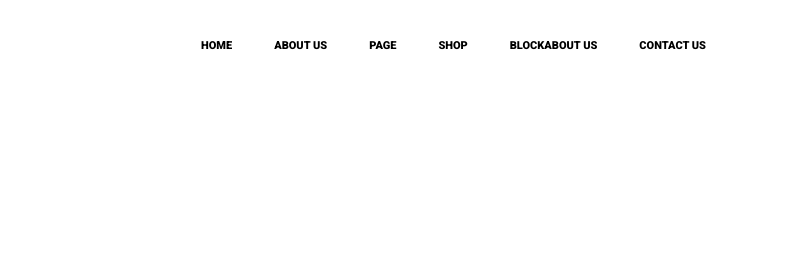
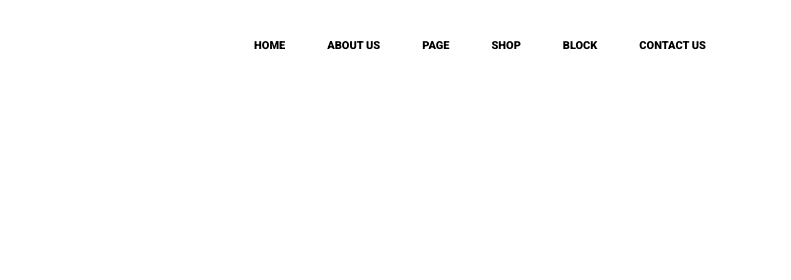
Before and after one commit to Alexlogvin2019/goit-fe-course, a plain HTML site: page html-css/module-04/index.html in a window 1280 px wide. Shown: the top 280 px of the page, 489-1280 px from the left. Drawn offline with nearby package versions, Linux system fonts and the light colour scheme.

Commit message:
mod4ver3

```diff
--- a/html-css/module-04/index.html
+++ b/html-css/module-04/index.html
@@ -21,7 +21,7 @@
             <li>About us</li>
             <li>Page</li>
             <li>Shop</li>
-            <li>BlockAbout us</li>
+            <li>Block</li>
             <li>Contact us</li>
           </ul>
         </div>
```
